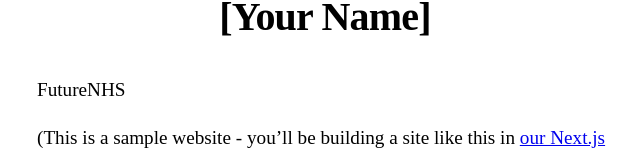
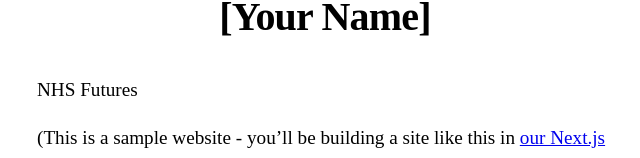
Before and after one commit to catherinepollard/futurenhs-platform, a Next.js app in the folder frontend/: page / in a window 1280 px wide. Shown: the part 199-357 px from the top of the page, without its empty margins (315-955 px from the left). Built offline with nearby package versions, Linux system fonts and the light colour scheme.

Commit message:
Updated name to NHS Futures - Ben

```diff
--- a/frontend/pages/index.tsx
+++ b/frontend/pages/index.tsx
@@ -10,7 +10,7 @@ export default function Home() {
         <title>FutureNHS</title>
       </Head>
       <section className={utilStyles.headingMd}>
-        <p>FutureNHS</p>
+        <p>NHS Futures</p>
         <p>
           (This is a sample website - you’ll be building a site like this in{" "}
           <a href="https://nextjs.org/learn">our Next.js tutorial</a>.)
```
